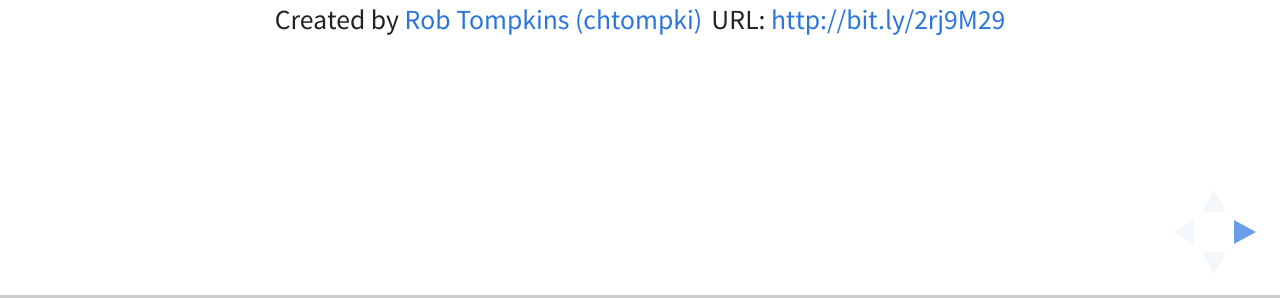
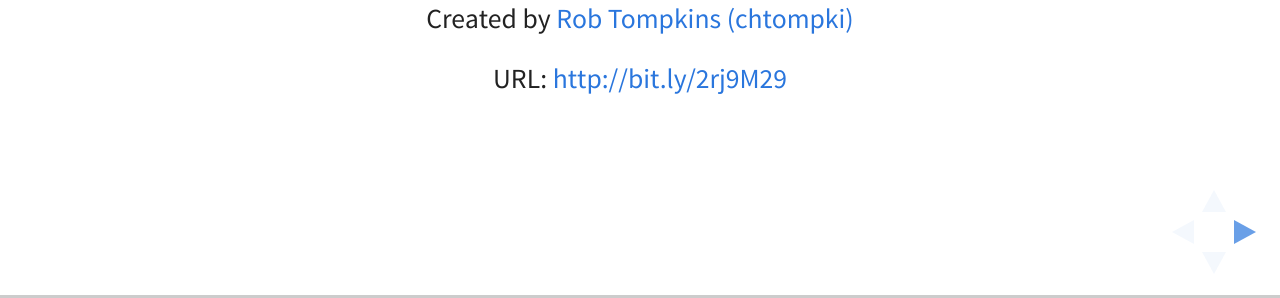
Before and after one commit to chtompki/getting-started-with-oss, a website: page index.html in a window 1280 px wide. Shown: the part 502-800 px from the top of the page. Drawn offline with nearby package versions, Linux system fonts and the light colour scheme; some packages are replaced by stand-ins of ours.

Commit message:
adding newline

```diff
--- a/index.html
+++ b/index.html
@@ -35,10 +35,10 @@
         <section>
             <h1>Commons Text</h1>
             <h4>A library focused on algorithms working on strings.</h4>
-            <p>
+            <br>
                 <small>Created by
                     <a href="https://github.com/chtompki">
-                        Rob Tompkins (chtompki)</a></small>
+                        Rob Tompkins (chtompki)</a></small><br/>
                 <small>URL: <a href="http://bit.ly/2rj9M29">
                     http://bit.ly/2rj9M29</a></small>
             </p>
```
